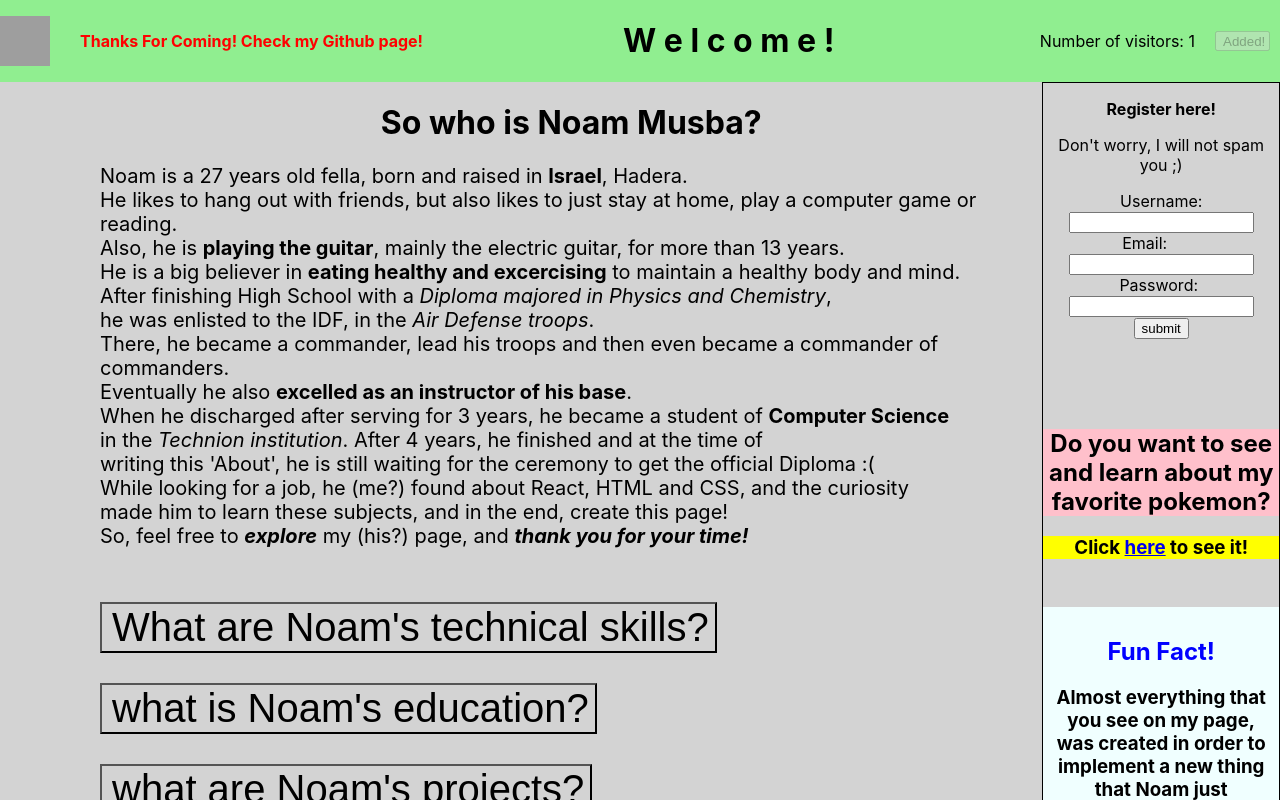
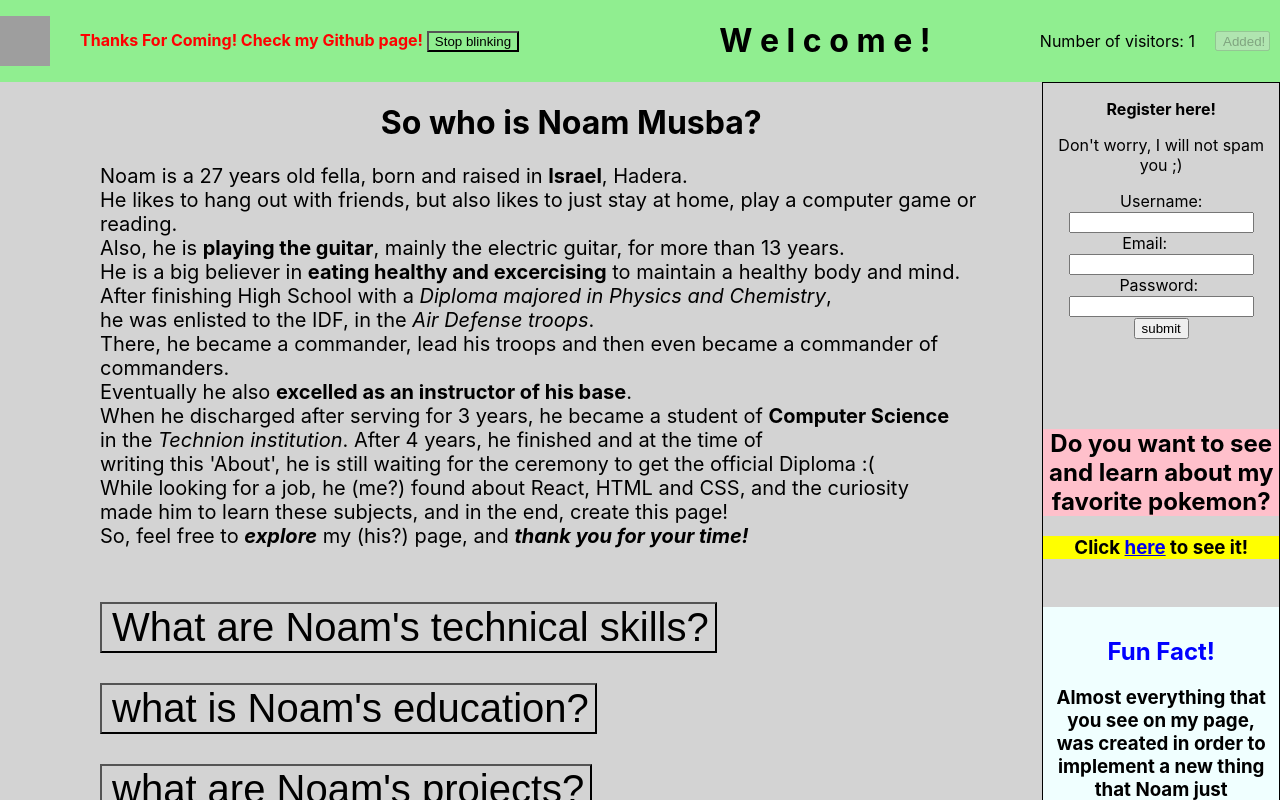
Before and after one commit to Noam-Musba/Noams-Page, a React (Create React App) app in the folder noams-page/: page / in a window 1280 px wide. Both pictures are taken after a click on the button "Add!". Shown: the top 800 px of the page. Built offline with nearby package versions, Linux system fonts and the light colour scheme; grey boxes are pictures that could not be loaded.

Commit message:
Features for blink and quiz
Blink: added a button to stop the blinking.
Quiz: added more questions.

```diff
--- a/noams-page/src/components/Blink.js
+++ b/noams-page/src/components/Blink.js
@@ -1,20 +1,29 @@
-import React, { useEffect, useState } from "react";
+import React, { useEffect, useState, useRef } from "react";
 
 function Blink() {
   const [isVisible, setIsVisible] = useState(true);
+  const intervalRef = useRef();
 
   useEffect(() => {
-    const interval = setInterval(() => {
+    intervalRef.current = setInterval(() => {
       setIsVisible(!isVisible);
     }, 1000);
-    return () => clearInterval(interval);
+    return () => clearInterval(intervalRef.current);
   }, [isVisible]);
 
   return (
-    <span
-      style={{ visibility: isVisible ? "visible" : "hidden", color: "red" }}
-    >
-      <strong>Thanks For Coming! Check my Github page!</strong>
+    <span>
+      <span
+        style={{ visibility: isVisible ? "visible" : "hidden", color: "red" }}
+      >
+        <strong>Thanks For Coming! Check my Github page! </strong>
+      </span>
+      <button
+        style={{ backgroundColor: "lightgreen" }}
+        onClick={() => clearInterval(intervalRef.current)}
+      >
+        Stop blinking
+      </button>
     </span>
   );
 }
--- a/noams-page/src/components/Quiz.js
+++ b/noams-page/src/components/Quiz.js
@@ -1,5 +1,6 @@
 import React, { useState } from "react";
 
+/** add points? */
 function Quiz() {
   const [questionNumber, setQuestionNumber] = useState(0);
   const [selectedAnswer, setSelectedAnswer] = useState(null);
@@ -14,6 +15,21 @@ function Quiz() {
       question: "Where did Noam travel to?",
       options: ["Madrid", "Paris", "Whole western Europe", "London"],
       answer: 3,
+    },
+    {
+      question: "What is Noam's favorite soccer team?",
+      options: ["Chelsea", "Arsenal", "Manchester United", "Barcelona"],
+      answer: 2,
+    },
+    {
+      question: "What is Noam's favorite NBA team?",
+      options: ["LA Lakers", "Boston Celtics", "Chicago Bulls", "GS Warriors"],
+      answer: 3,
+    },
+    {
+      question: "What is Noam's favorite alcohol drink?",
+      options: ["Whiskey", "Vodka", "Gin", "Rum"],
+      answer: 0,
     },
     /**continue to add questions */
   ];
```
